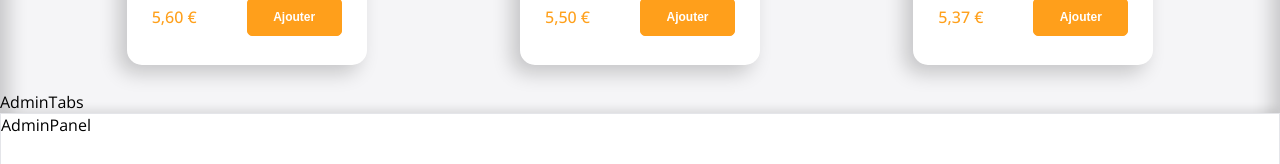
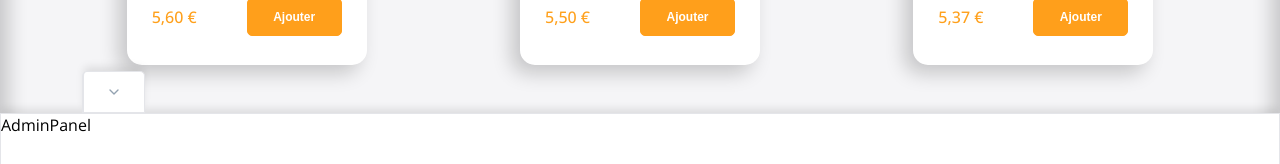
Before and after one commit to karimLamari/crazy-burger, a React (Vite) app: page /order/1 in a window 1280 px wide. Both pictures are taken after a click on the label 930 px from the left and 60 px from the top of the page. Shown: the part 416-580 px from the top of the page. Built offline with nearby package versions, Linux system fonts and the light colour scheme.

Commit message:
F07: Add tab component

```diff
--- a/src/components/pages/order/Main/Admin/AdminTabs.jsx
+++ b/src/components/pages/order/Main/Admin/AdminTabs.jsx
@@ -1,11 +1,17 @@
 import styled from 'styled-components';
+import Tab from '../../../../reusable-ui/Tab';
+import { FiChevronDown } from 'react-icons/fi';
 
 export default function AdminTabs() {
   return (
-    <AdminTabsStyled>AdminTabs</AdminTabsStyled>
+    <AdminTabsStyled>
+        <Tab Icon={<FiChevronDown />} />
+
+    </AdminTabsStyled>
   )
 }
 
 const AdminTabsStyled = styled.div`
-
+    display:flex;
+    padding:0 20px;
 `;
--- /dev/null
+++ b/src/components/reusable-ui/Tab.jsx
@@ -0,0 +1,37 @@
+import React from 'react'
+import styled from 'styled-components'
+import {theme} from '../../theme'
+export default function Tab({Icon}) {
+  return (
+    <TabStyled>
+        <div className="icon">{Icon}</div>
+    </TabStyled>
+  )
+}
+
+const TabStyled = styled.button`
+    height: 43px;
+    padding: 0 22px;
+    display:flex;
+    align-items: center;
+    justify-content: center;
+    position:relative;
+    left:5%;
+    top:1px;
+    font-size: ${theme.fonts.size.P0};
+    color:${theme.colors.greySemiDark};
+    background:${theme.colors.white};
+    border-width:1px 1px 2px 2px;
+    border-style: solid;
+    border-color: ${theme.colors.greyLight};
+    box-shadow:${theme.shadows.subtle};
+    border-radius: 5px 5px 0 0;
+    cursor: pointer;
+
+    &:hover{
+        border-bottom: 2px solid ${theme.colors.white};
+    }
+    .icon{
+        display:flex;
+    }
+`;
--- a/src/index.css
+++ b/src/index.css
@@ -5,6 +5,7 @@
   -webkit-font-smoothing: antialiased;
   -moz-osx-font-smoothing: grayscale;
   font-family: "Open Sans", sans-serif;
+  box-sizing: border-box;
 }
 
 code {
```
